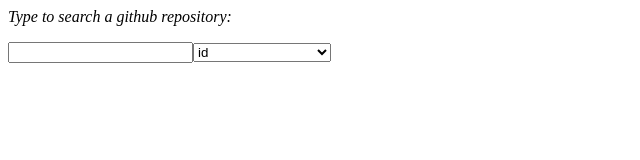
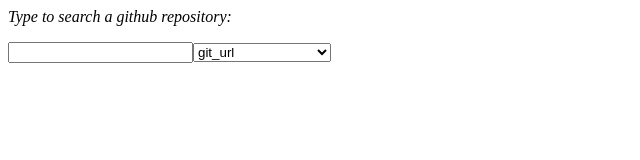
Before and after one commit to AnassAzeroual/search-in-github, an Angular app: page / in a window 1280 px wide. Shown: the top 160 px of the page, without its empty margins (0-640 px from the left). Built offline with nearby package versions, Linux system fonts and the light colour scheme.

Commit message:
2 files modified

```diff
--- a/src/app/search-handling/search-handling.component.html
+++ b/src/app/search-handling/search-handling.component.html
@@ -1,7 +1,7 @@
 <p><i>Type to search a github repository:</i></p>
 
 <input #term (keyup)="search(term.value)"/>
-<select>
+<select (change)="getSelectedType(selected.value)" #selected>
   <option *ngFor="let item of types"> {{item.value}} </option>
 </select>
 <ul *ngIf="repositoryResult">
--- a/src/app/search-handling/search-handling.component.ts
+++ b/src/app/search-handling/search-handling.component.ts
@@ -10,9 +10,13 @@ import { Repository } from "../model/Model_Repository";
   styleUrls: ["./search-handling.component.css"]
 })
 export class SearchHandlingComponent implements OnInit {
+  selectedType: string = "git_url"
   repositoryResult: RepositoryResult;
 
   types = [
+    {
+      value: "git_url"
+    },
     {
       value: "id"
     },
@@ -158,9 +162,6 @@ export class SearchHandlingComponent implements OnInit {
       value: "pushed_at"
     },
     {
-      value: "git_url"
-    },
-    {
       value: "ssh_url"
     },
     {
@@ -245,4 +246,9 @@ export class SearchHandlingComponent implements OnInit {
   }
 
   ngOnInit() {}
+
+  getSelectedType(item)
+  {
+    console.log(item)
+  }
 }
```
